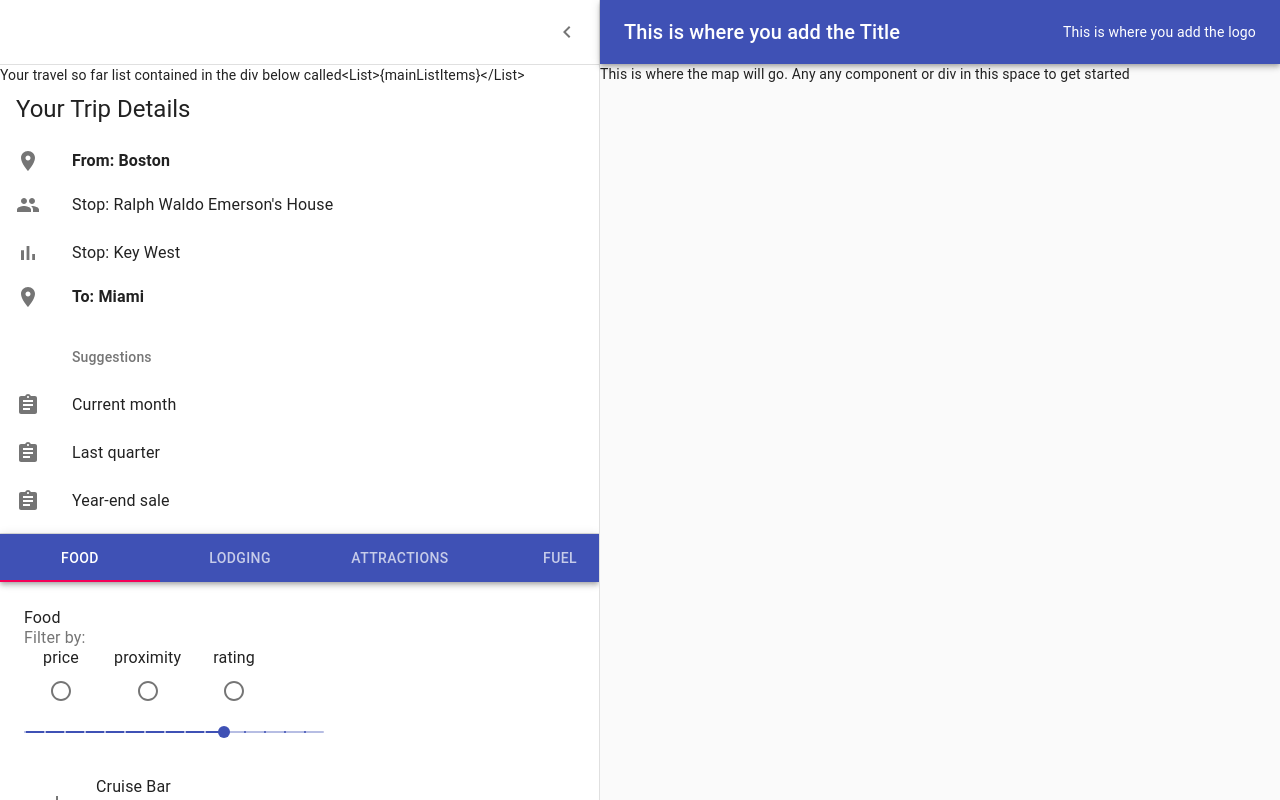
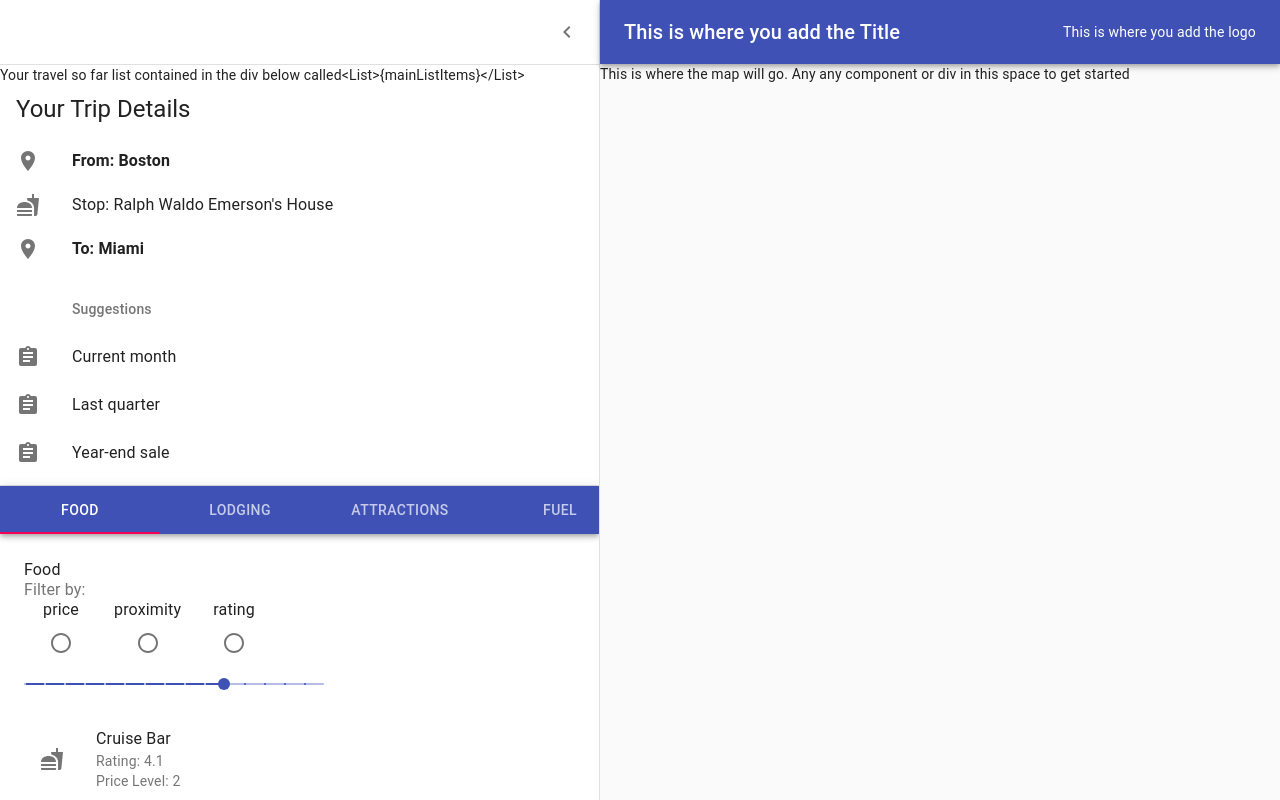
Before and after one commit to BlueOcean35/ProjectVroom, a React app: page / in a window 1280 px wide. Shown: the top 800 px of the page. Built offline with nearby package versions, Linux system fonts and the light colour scheme; the HTML template or start-up script is replaced by a standard one.

Commit message:
programatic waypoint items

```diff
--- /dev/null
+++ b/src/components/Trip-Planner/listItemComponents/StopItem.jsx
@@ -0,0 +1,57 @@
+import React from "react";
+import Box from '@material-ui/core/Box';
+import { typography } from '@material-ui/system';
+import Typography from "@material-ui/core/Typography";
+import { makeStyles } from "@material-ui/core/styles";
+import ListItem from "@material-ui/core/ListItem";
+import ListItemIcon from "@material-ui/core/ListItemIcon";
+import ListItemText from "@material-ui/core/ListItemText";
+import ListSubheader from "@material-ui/core/ListSubheader";
+import DashboardIcon from "@material-ui/icons/Dashboard";
+import ShoppingCartIcon from "@material-ui/icons/ShoppingCart";
+import PeopleIcon from "@material-ui/icons/People";
+import BarChartIcon from "@material-ui/icons/BarChart";
+import LayersIcon from "@material-ui/icons/Layers";
+import AssignmentIcon from "@material-ui/icons/Assignment";
+import MapIcon from '@material-ui/icons/Map';
+import RoomIcon from '@material-ui/icons/Room';
+import HotelIcon from '@material-ui/icons/Hotel';
+import FastfoodIcon from '@material-ui/icons/Fastfood';
+import LocalGasStationIcon from '@material-ui/icons/LocalGasStation';
+import ExploreIcon from '@material-ui/icons/Explore';
+
+
+export default function StopItem (props) {
+
+  var listText;
+
+
+
+
+  var icons = {
+    food: FastfoodIcon,
+    lodging: HotelIcon,
+    fuel: LocalGasStationIcon
+  }
+
+  var StopIcon ;
+
+  if (icons[props.stopType] === undefined) {
+    StopIcon = ExploreIcon;
+  } else {
+    StopIcon = icons[props.stopType]
+  }
+
+	return (
+    <div>
+     <ListItem >
+			<ListItemIcon>
+				<StopIcon />
+			</ListItemIcon>
+			<ListItemText primary={`Stop: ${props.address}`} />
+		</ListItem>
+
+
+    </div>
+	  )
+	};
--- a/src/components/Trip-Planner/listItems.js
+++ b/src/components/Trip-Planner/listItems.js
@@ -15,7 +15,8 @@ import LayersIcon from "@material-ui/icons/Layers";
 import AssignmentIcon from "@material-ui/icons/Assignment";
 import MapIcon from '@material-ui/icons/Map';
 import RoomIcon from '@material-ui/icons/Room';
-import FromToItem from './FromToItem.jsx'
+import FromToItem from './listItemComponents/FromToItem.jsx';
+import StopItem from './listItemComponents/StopItem.jsx';
 
 
 
@@ -36,20 +37,9 @@ export function mainListItems () {
 
 	<Typography variant = 'h5' component = 'h2' className = {classes.listText} >Your Trip Details</Typography>
 		<FromToItem type = 'from' from = {{address: 'Boston'}} />
+		<StopItem stopType = 'food' address = "Ralph Waldo Emerson's House"/>
 
-		<ListItem >
-			<ListItemIcon>
-				<PeopleIcon />
-			</ListItemIcon>
-			<ListItemText primary="Stop: Ralph Waldo Emerson's House" />
-		</ListItem>
 
-		<ListItem >
-			<ListItemIcon>
-				<BarChartIcon />
-			</ListItemIcon>
-			<ListItemText primary="Stop: Key West" />
-		</ListItem>
 
 		<FromToItem type = 'to' to = {{address: 'Miami'}} from = {{address: 'Boston'}} />
 	</div>
```
Also changed, not shown: src/components/Trip-Planner/listItemComponents/FromToItem.jsx (renamed from src/components/Trip-Planner/FromToItem.jsx), src/components/Trip-Planner/listItemComponents/StopItem.js (deleted).
